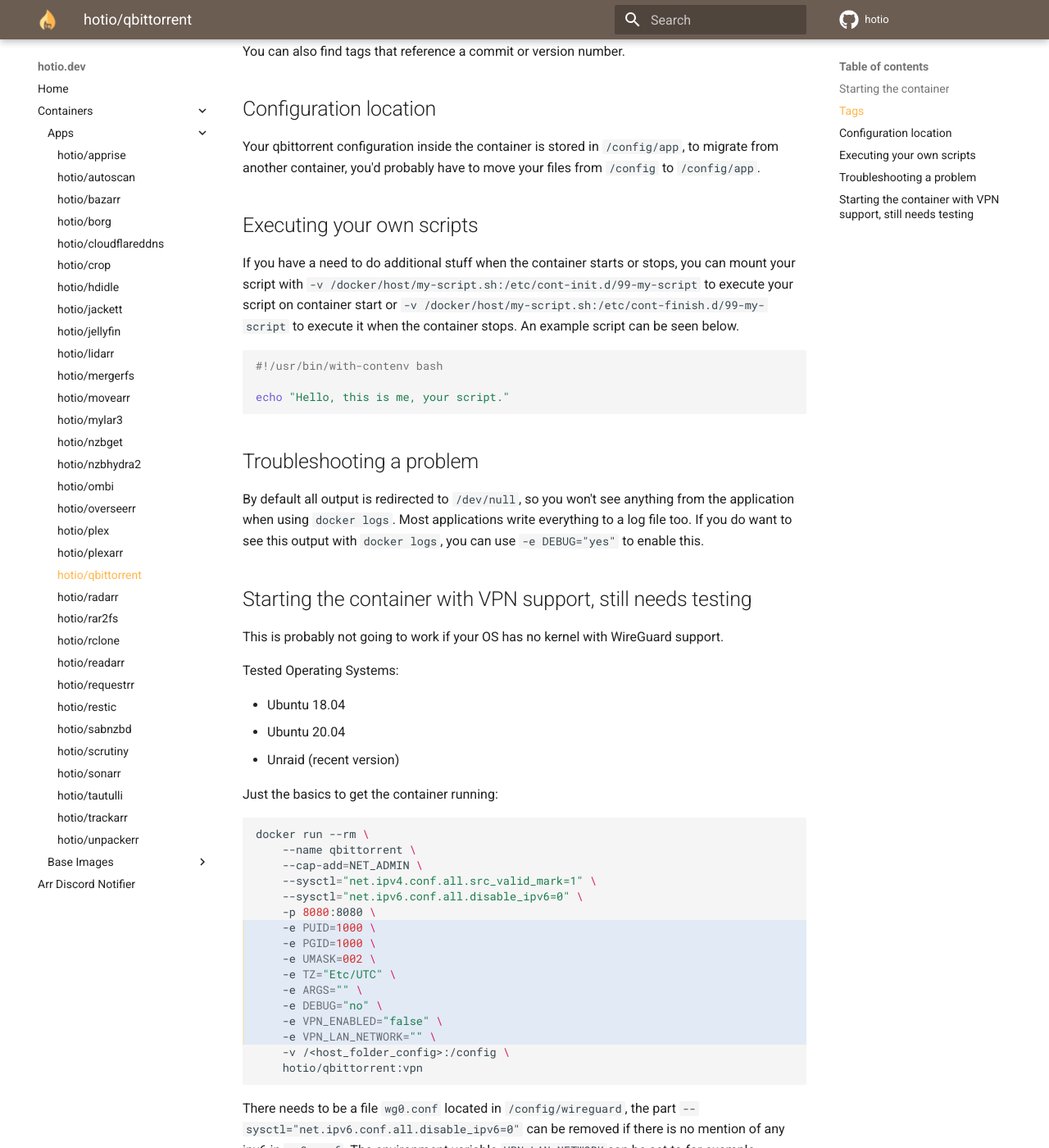
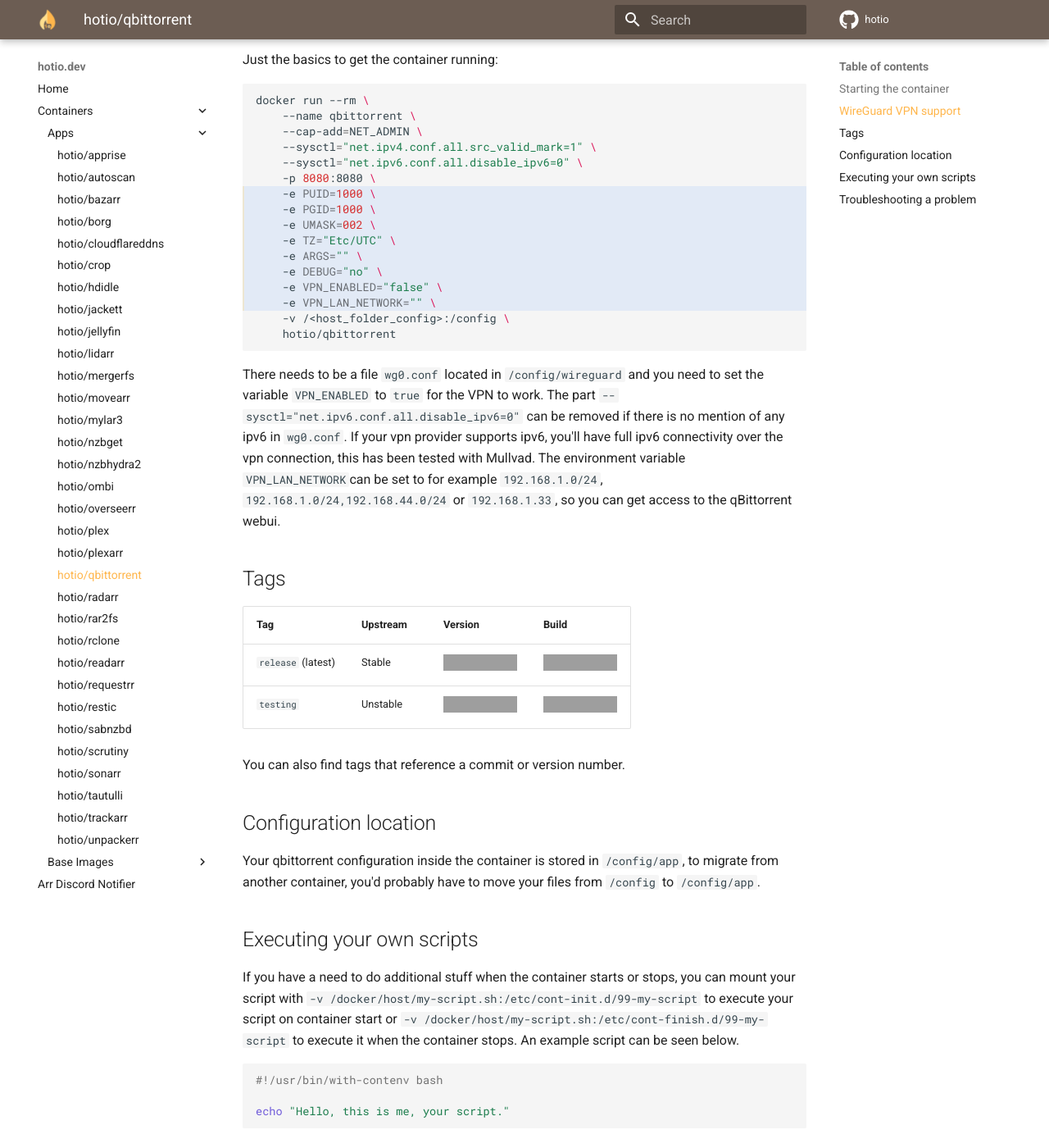
Before and after one commit to hotio/website, an MkDocs documentation site: the page built from docs/containers/qbittorrent.md, in a window 1280 px wide and 1400 px high, scrolled down 1039 px. Shown: the whole window at 82% size. Built offline with MkDocs 1.6.1 and Material for MkDocs 9.7.7, drawn with Linux system fonts in a browser that asks for light colours; part of the change alters nothing that is shown; some of the changed text lies outside the part shown; grey boxes are pictures that could not be loaded.

````diff
--- a/docs/containers/qbittorrent.md
+++ b/docs/containers/qbittorrent.md
@@ -27,6 +27,39 @@ docker run --rm \
 
 The [highlighted](https://hotio.dev/containers/qbittorrent) variables are all optional, the values you see are the defaults. In most cases you'll need to add an additional volume (`-v`) or more, depending on your own personal preference, to get access to additional files.
 
+## WireGuard VPN support
+
+This is probably not going to work if your OS has no kernel with WireGuard support.
+
+Tested Operating Systems:
+
+* Ubuntu 18.04
+* Ubuntu 20.04
+* Unraid 6.8.3
+
+Just the basics to get the container running:
+
+```shell hl_lines="7 8 9 10 11 12 13 14"
+docker run --rm \
+    --name qbittorrent \
+    --cap-add=NET_ADMIN \
+    --sysctl="net.ipv4.conf.all.src_valid_mark=1" \
+    --sysctl="net.ipv6.conf.all.disable_ipv6=0" \
+    -p 8080:8080 \
+    -e PUID=1000 \
+    -e PGID=1000 \
+    -e UMASK=002 \
+    -e TZ="Etc/UTC" \
+    -e ARGS="" \
+    -e DEBUG="no" \
+    -e VPN_ENABLED="false" \
+    -e VPN_LAN_NETWORK="" \
+    -v /<host_folder_config>:/config \
+    hotio/qbittorrent
+```
+
+There needs to be a file `wg0.conf` located in `/config/wireguard` and you need to set the variable `VPN_ENABLED` to `true` for the VPN to work. The part `--sysctl="net.ipv6.conf.all.disable_ipv6=0"` can be removed if there is no mention of any ipv6 in `wg0.conf`. If your vpn provider supports ipv6, you'll have full ipv6 connectivity over the vpn connection, this has been tested with Mullvad. The environment variable `VPN_LAN_NETWORK`can be set to for example `192.168.1.0/24`, `192.168.1.0/24,192.168.44.0/24` or `192.168.1.33`, so you can get access to the qBittorrent webui.
+
 ## Tags
 
 | Tag                | Upstream                | Version | Build |
@@ -53,36 +86,3 @@ echo "Hello, this is me, your script."
 ## Troubleshooting a problem
 
 By default all output is redirected to `/dev/null`, so you won't see anything from the application when using `docker logs`. Most applications write everything to a log file too. If you do want to see this output with `docker logs`, you can use `-e DEBUG="yes"` to enable this.
-
-## Starting the container with VPN support, still needs testing
-
-This is probably not going to work if your OS has no kernel with WireGuard support.
-
-Tested Operating Systems:
-
-* Ubuntu 18.04
-* Ubuntu 20.04
-* Unraid (recent version)
-
-Just the basics to get the container running:
-
-```shell hl_lines="7 8 9 10 11 12 13 14"
-docker run --rm \
-    --name qbittorrent \
-    --cap-add=NET_ADMIN \
-    --sysctl="net.ipv4.conf.all.src_valid_mark=1" \
-    --sysctl="net.ipv6.conf.all.disable_ipv6=0" \
-    -p 8080:8080 \
-    -e PUID=1000 \
-    -e PGID=1000 \
-    -e UMASK=002 \
-    -e TZ="Etc/UTC" \
-    -e ARGS="" \
-    -e DEBUG="no" \
-    -e VPN_ENABLED="false" \
-    -e VPN_LAN_NETWORK="" \
-    -v /<host_folder_config>:/config \
-    hotio/qbittorrent:vpn
-```
-
-There needs to be a file `wg0.conf` located in `/config/wireguard`, the part `--sysctl="net.ipv6.conf.all.disable_ipv6=0"` can be removed if there is no mention of any ipv6 in `wg0.conf`. The environment variable `VPN_LAN_NETWORK`can be set to for example `192.168.1.0/24`, `192.168.1.0/24,192.168.44.0/24` or `192.168.1.33`.
````
